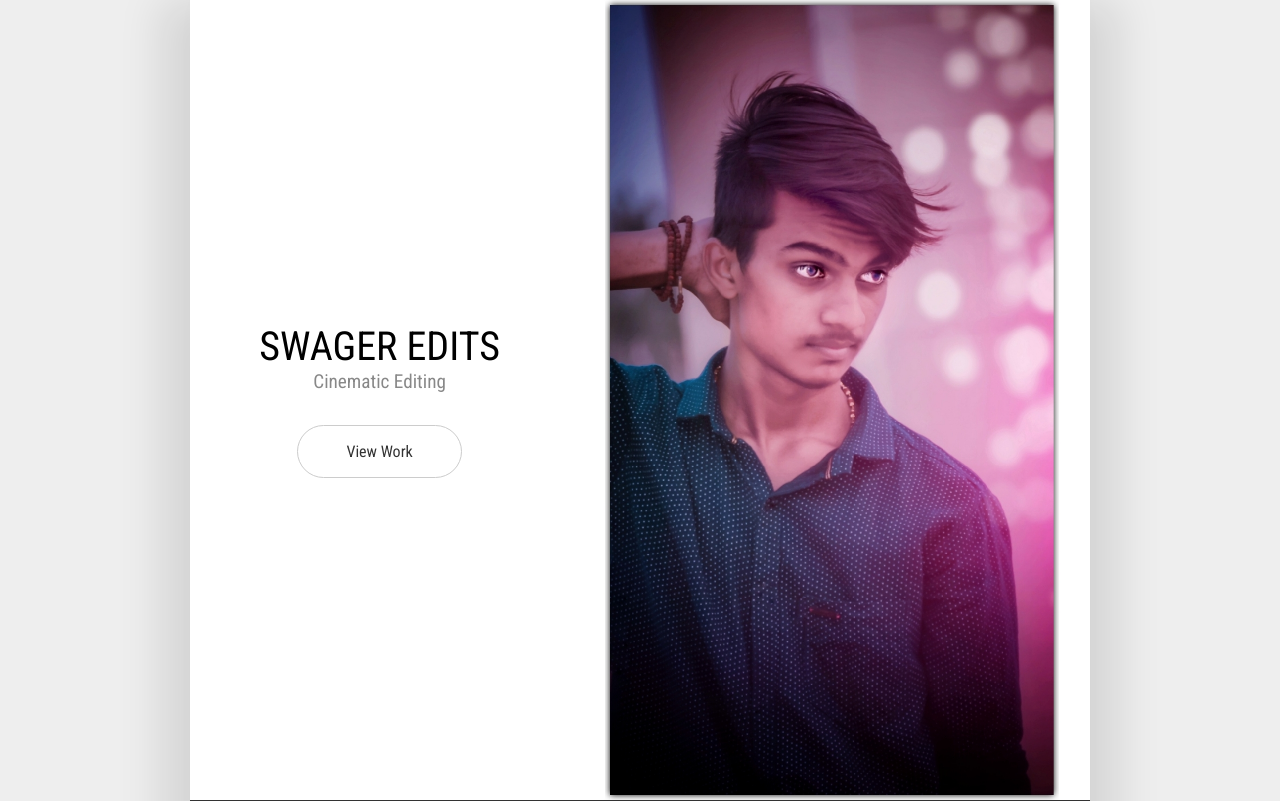
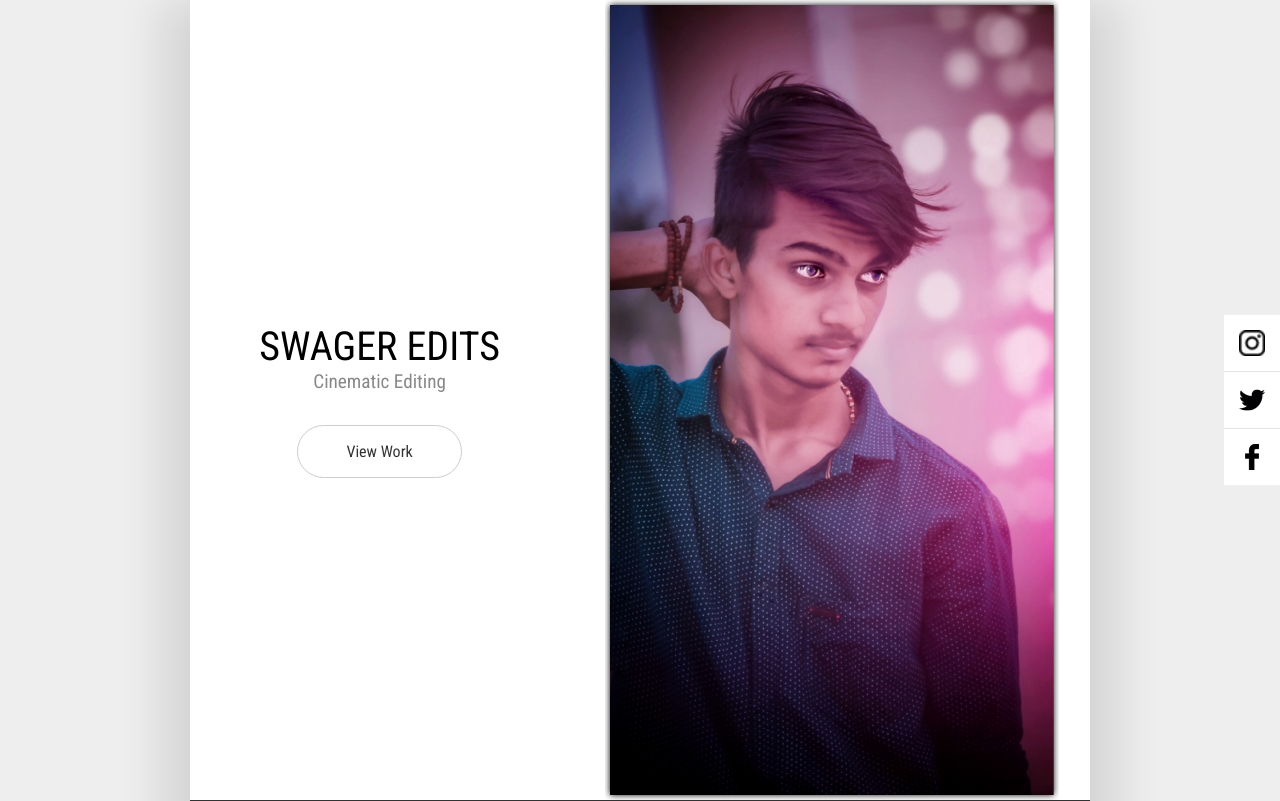
Before and after one commit to swagersingh/swagersingh.github.io, a PHP site: page / in a window 1280 px wide. Shown: the top 801 px of the page. Run offline with PHP 8.4, Linux system fonts and the light colour scheme; some libraries are stand-ins or nearby versions.

Commit message:
Add files via upload

```diff
--- a/index.html
+++ b/index.html
@@ -1,7 +1,6 @@
 <!DOCTYPE html>
-<html lang="en" dir="ltr">
-  <head>
-    <meta charset="utf-8">
+<html lang="en" dir="ltr"><head><meta http-equiv="Content-Type" content="text/html; charset=UTF-8">
+
     <meta name="viewport" content="width=device-width,initial-scale=1.0">
     <meta http-equiv="X-UA-Compatible" content="ie=edge">
     <link rel="stylesheet" href="style.css">
@@ -9,8 +8,28 @@
     <title>swager</title>
   </head>
   <body>
+	<ul class="sci">
+		<li>
+			<a href="https://www.instagram.com/mr.swagersingh/?hl=en">
+				<img src="instagram.png">
+			</a>
+		</li>
+
+		<li>
+			<a href="#">
+				<img src="twitter.png">
+			</a>
+		</li>
+
+		<li>
+			<a href="#">
+				<img src="facebook.png">
+			</a>
+		</li>
+
+	</ul>
     <main>
-    <!-- Landing Area -->
+
     <div id="landing">
       <div id="landing-text">
         <div id="landing-text-inner">
@@ -23,6 +42,7 @@
       </div>
       <div id="landing-image"></div>
     </div>
+
 
     <div id="images">
       <div id="header">
@@ -57,23 +77,25 @@
 
   <footer>
     <h3>Get In Touch</h3>
-    <p>Email us</p>
-    <p>
+    <p>Email:
       <a href="https://mail.google.com/mail/u/1/#inbox/FMfcgxwBWStJfWRmbDQlNsDNMrsMRxfp?compose=GTvVlcSKjfsdTTRxCtvzDswXJsgMJmfjPvgFHQtvvkbgBmkkMzBDTXrNrxQbGLnbxSKLtMxwMLQzg" target="_blank">
          <strong>realswagersinghco@gmail.com</strong>
       </a>
     </p>
     <p>instagram:
-      <a href="https://www.instagram.com/mr.swagersingh/?hl=en" target="_blank"><strong>mr.swagersingh</strong></a>
+      <a href="https://www.instagram.com/mr.swagersingh/?hl=en" target="_blank">
+		<strong>mr.swagersingh</strong>
+	  </a>
     </p>
-    <p>&copy all rights are reserved by swagersingh.github.io</p>
+    <p>© all rights are reserved by swagersingh.github.io</p>
   </footer>
-  <script src="jj.min.js">
 
-  </script>
-  <script type="text/javascript" src="jquery.js">
+  <script
+  src="http://code.jquery.com/jquery-3.4.0.min.js"
+  integrity="sha256-BJeo0qm959uMBGb65z40ejJYGSgR7REI4+CW1fNKwOg="
+  crossorigin="anonymous"></script>
 
-  </script>
+  <script src="main.js" ></script>
 
-  </body>
+</body>
 </html>
--- /dev/null
+++ b/main.js
@@ -0,0 +1,11 @@
+// Animate Smooth Scroll
+$('#view-work').on('click', function() {
+  const images = $('#images').position().top;
+
+  $('html, body').animate(
+    {
+      scrollTop: images
+    },
+    900
+  );
+});
--- a/style.css
+++ b/style.css
@@ -5,6 +5,7 @@ body {
   margin: 0;
   background: #eee;
   height: auto;
+  position:relative;
 }
 
 h1 {
@@ -21,7 +22,7 @@ h2 {
   margin: 0;
 }
 
-img {
+img{
   display: block;
   width: 100%;
 }
@@ -59,9 +60,8 @@ main {
   background-repeat: no-repeat;
   height: 50vh;
   flex: 0 1 60vw;
-  margin: 0;
+  margin: 0px;
 }
-
 .btn {
   padding: 0.5rem 2rem;
   border: 1px #ccc solid;
@@ -75,9 +75,6 @@ main {
 
 .btn:hover {
   background: #f4f4f4;
-}
-a{
-  color:black;
 }
 
 #header {
@@ -118,7 +115,6 @@ footer h3 {
     display: flex;
     height: 100%;
   }
-
   #landing-text {
     height: 100vh;
   }
@@ -127,10 +123,58 @@ footer h3 {
     height: 100vh;
   }
 }
-
 /* Screen Sizes 700px and Up */
 @media (min-width: 700px) {
   .btn {
     padding: 1rem 3rem;
   }
 }
+
+a{
+
+  color:black;
+}
+
+.sci
+{
+	position: fixed;
+  top:50%;
+  right:0%;
+  transform: translateY(-50%);
+	padding: 0;
+  margin: 0;
+	z-index: 10;
+
+}
+.sci li
+{
+	background: #fff;
+	padding: 15px;
+	list-style: none;
+	border-bottom: 1px solid rgba(0,0,0,.1);
+  padding: auto;
+}
+.sci li:last-child
+{
+	border-bottom: none;
+}
+.sci li:hover
+{
+	background: #000;
+}
+.sci li:hover img
+{
+	filter: invert(1);
+}
+@media Screen and (max-width:600px) {
+  .sci{
+
+    transform: translateY(-50%);
+  }
+  .sci li{
+    height: 15px;
+    width: 15px;
+    padding: 10px;
+  }
+
+}
```
Also changed, not shown: facebook.png (added), instagram.png (added), twitter.png (added).
